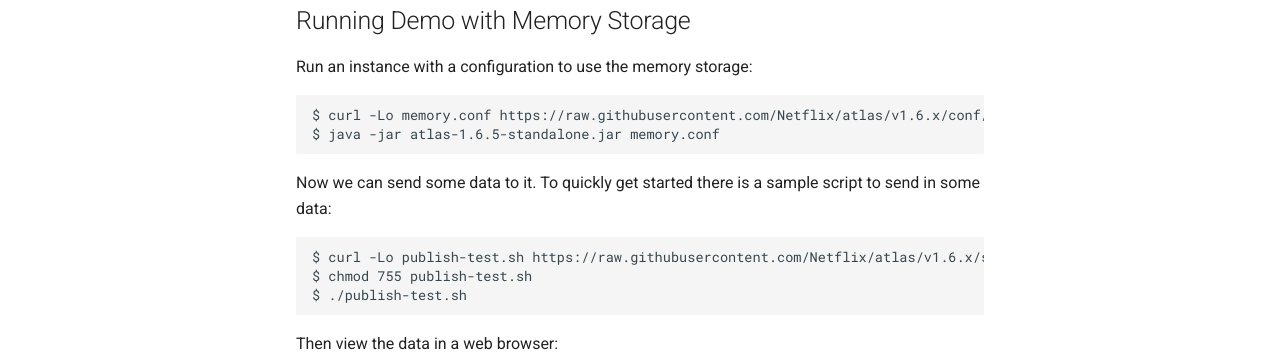
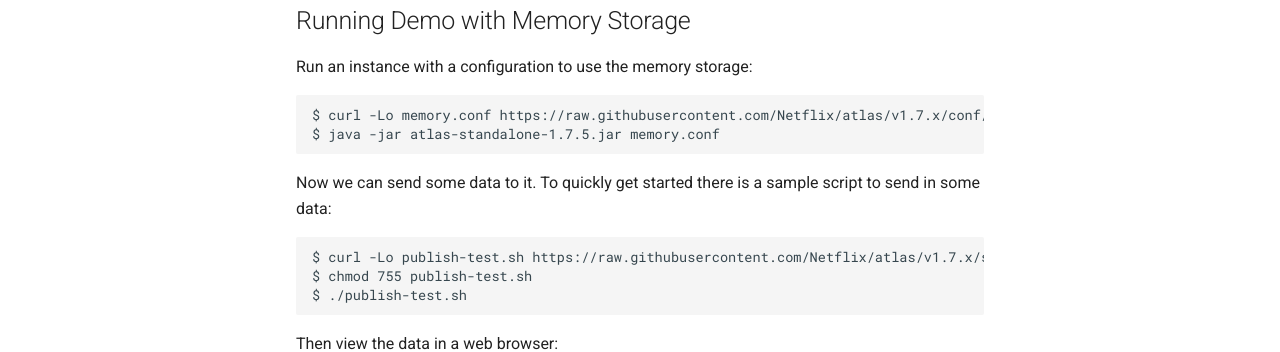
Before and after one commit to Netflix/atlas-docs, an MkDocs documentation site: the page built from docs/getting-started.md, in a window 1280 px wide and 900 px high, scrolled down 1050 px. Shown: the part 418-770 px from the top of the window. Built offline with MkDocs 1.6.1 and Material for MkDocs 9.7.7, drawn with Linux system fonts in a browser that asks for light colours; comment, search, counter and statistics services are not loaded; some of the changed text lies outside the part shown.

Commit message:
update to atlas 1.7.5 (#146)
Update the getting started example to 1.7.5. The 1.6.x branch
is no longer maintained.

````diff
--- a/docs/getting-started.md
+++ b/docs/getting-started.md
@@ -18,8 +18,8 @@
 To quickly run a version with some synthetic sample data:
 
 ```
-$ curl -LO https://github.com/Netflix/atlas/releases/download/v1.6.5/atlas-1.6.5-standalone.jar
-$ java -jar atlas-1.6.5-standalone.jar
+$ curl -LO https://github.com/Netflix/atlas/releases/download/v1.7.5/atlas-standalone-1.7.5.jar
+$ java -jar atlas-standalone-1.7.5.jar
 ```
 
 ## Explore Available Tags
@@ -60,15 +60,15 @@
 Run an instance with a configuration to use the memory storage:
 
 ```
-$ curl -Lo memory.conf https://raw.githubusercontent.com/Netflix/atlas/v1.6.x/conf/memory.conf
-$ java -jar atlas-1.6.5-standalone.jar memory.conf
+$ curl -Lo memory.conf https://raw.githubusercontent.com/Netflix/atlas/v1.7.x/conf/memory.conf
+$ java -jar atlas-standalone-1.7.5.jar memory.conf
 ```
 
 Now we can send some data to it. To quickly get started there is a sample script to send in
 some data:
 
 ```
-$ curl -Lo publish-test.sh https://raw.githubusercontent.com/Netflix/atlas/v1.6.x/scripts/publish-test.sh
+$ curl -Lo publish-test.sh https://raw.githubusercontent.com/Netflix/atlas/v1.7.x/scripts/publish-test.sh
 $ chmod 755 publish-test.sh
 $ ./publish-test.sh
 ```
````
